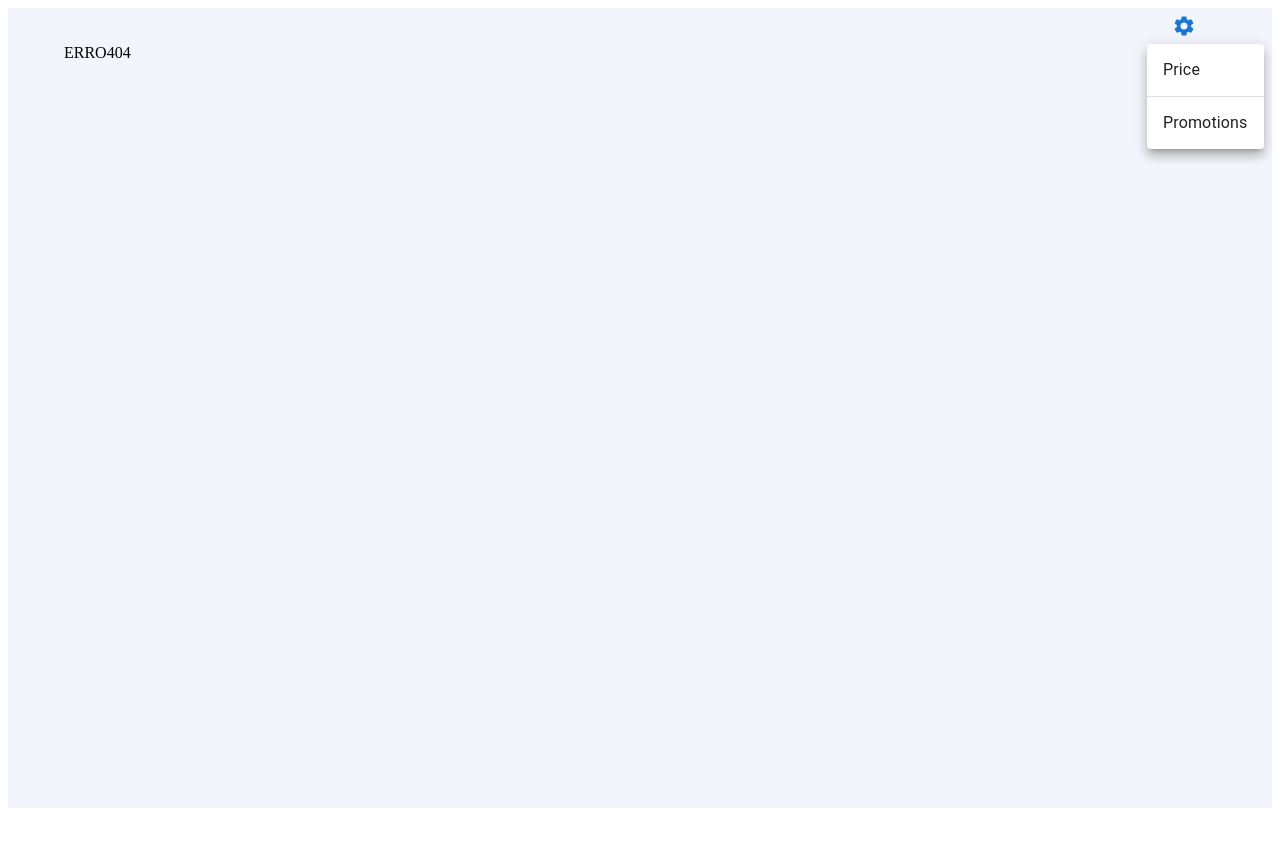
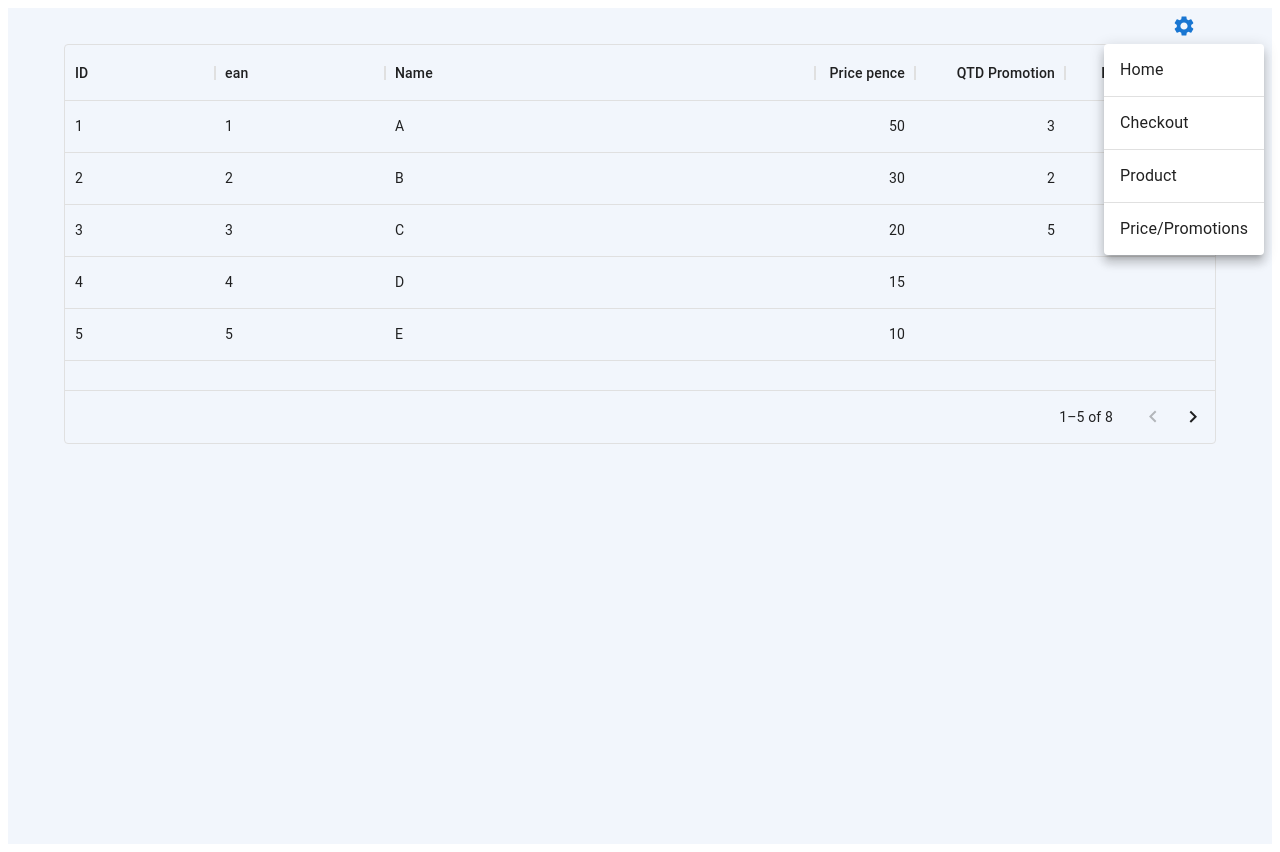
Before and after one commit to davidncuba/React-js-Self-Checkout-Supermarket, a React (Create React App) app: page /product in a window 1280 px wide. Both pictures are taken after a click on the button 1184 px from the left and 26 px from the top of the page. Before the commit the page ends 816 px from the top, so only its background shows below. Built offline with nearby package versions, Linux system fonts and the light colour scheme.

Commit message:
add x-data-grid mui, create product list, add product, checkout, create a checkout page, but not fill yet, create full product page, add new rote product.

```diff
--- a/package.json
+++ b/package.json
@@ -7,6 +7,7 @@
     "@emotion/styled": "^11.10.5",
     "@mui/icons-material": "^5.11.0",
     "@mui/material": "^5.11.6",
+    "@mui/x-data-grid": "^5.17.20",
     "@testing-library/jest-dom": "^5.14.1",
     "@testing-library/react": "^13.0.0",
     "@testing-library/user-event": "^13.2.1",
--- /dev/null
+++ b/src/api/products.ts
@@ -0,0 +1,31 @@
+export const productsAPI = [
+  {
+    id: 1,
+    ean: 1,
+    name: "A",
+    price: 50,
+    qtd_promotion: 3,
+    price_promotion: 130,
+  },
+  {
+    id: 2,
+    ean: 2,
+    name: "B",
+    price: 30,
+    qtd_promotion: 2,
+    price_promotion: 45,
+  },
+  {
+    id: 3,
+    ean: 3,
+    name: "C",
+    price: 20,
+    qtd_promotion: 5,
+    price_promotion: 90,
+  },
+  { id: 4, ean: 4, name: "D", price: 15 },
+  { id: 5, ean: 5, name: "E", price: 10 },
+  { id: 6, ean: 6, name: "F", price: 9 },
+  { id: 7, ean: 7, name: "G", price: 8 },
+  { id: 8, ean: 8, name: "H", price: 7 },
+];
--- a/src/components/MenuRight.tsx
+++ b/src/components/MenuRight.tsx
@@ -17,16 +17,24 @@ export default function MenuRight() {
   const handleClose = () => {
     setAnchorEl(null);
   };
+  const handleOnClickProduct = React.useCallback(() => {
+    handleClose();
+    navigate("/product", { replace: true });
+  }, [navigate]);
 
-  const handleOnClickPrice = React.useCallback(() => {
+  const handleOnClickPricePromotions = React.useCallback(() => {
     handleClose();
     navigate("/price", { replace: true });
   }, [navigate]);
-  const handleOnClickPromotions = React.useCallback(() => {
+
+  const handleOnClickCheckout = React.useCallback(() => {
     handleClose();
-    navigate("/promotions", { replace: true });
+    navigate("/checkout", { replace: true });
   }, [navigate]);
-
+  const handleOnClickHome = React.useCallback(() => {
+    handleClose();
+    navigate("/", { replace: true });
+  }, [navigate]);
   return (
     <Box sx={{ display: "flex", justifyContent: "right" }}>
       <Button
@@ -46,9 +54,15 @@ export default function MenuRight() {
           "aria-labelledby": "basic-button",
         }}
       >
-        <MenuItem onClick={handleOnClickPrice}>Price</MenuItem>
+        <MenuItem onClick={handleOnClickHome}>Home</MenuItem>
         <Divider />
-        <MenuItem onClick={handleOnClickPromotions}>Promotions</MenuItem>
+        <MenuItem onClick={handleOnClickCheckout}>Checkout</MenuItem>
+        <Divider />
+        <MenuItem onClick={handleOnClickProduct}>Product</MenuItem>
+        <Divider />
+        <MenuItem onClick={handleOnClickPricePromotions}>
+          Price/Promotions
+        </MenuItem>
       </Menu>
     </Box>
   );
--- /dev/null
+++ b/src/components/pages/Products.tsx
@@ -0,0 +1,52 @@
+import Box from "@mui/material/Box";
+import { DataGrid, GridColDef } from "@mui/x-data-grid";
+import { productsAPI } from "../../api/products";
+import Page from "../Page";
+const columns: GridColDef[] = [
+  { field: "id", headerName: "ID", width: 150 },
+  {
+    field: "ean",
+    headerName: "ean",
+    width: 170,
+  },
+  {
+    field: "name",
+    headerName: "Name",
+    flex: 1,
+  },
+  {
+    field: "price",
+    headerName: "Price pence",
+    type: "number",
+  },
+  {
+    field: "qtd_promotion",
+    headerName: "QTD Promotion",
+    type: "number",
+    minWidth: 150,
+  },
+  {
+    field: "price_promotion",
+    headerName: "Price Promotion",
+    type: "number",
+    minWidth: 150,
+  },
+];
+
+export function Products() {
+  return (
+    <Page title="Products">
+      <Box sx={{ height: 400, width: "100%" }}>
+        <DataGrid
+          rows={productsAPI}
+          columns={columns}
+          pageSize={5}
+          rowsPerPageOptions={[5]}
+          disableSelectionOnClick
+          experimentalFeatures={{ newEditingApi: true }}
+          checkboxSelection={false}
+        />
+      </Box>
+    </Page>
+  );
+}
--- a/src/routes/index.tsx
+++ b/src/routes/index.tsx
@@ -1,10 +1,12 @@
 import { Routes, Route } from "react-router-dom";
 import { Welcome } from "../components/pages/Welcome";
 import NoMatch from "../components/pages/NoMatch";
+import { Products } from "../components/pages/Products";
 export default function Router() {
   return (
     <Routes>
       <Route path="/" element={<Welcome />} />
+      <Route path="/product" element={<Products />} />
       <Route path="*" element={<NoMatch />} />
     </Routes>
   );
```
Also changed, not shown: src/components/pages/Checkout.tsx (added, +9 -0 lines), 1 other file (tests, documents, lock files or other folders).
